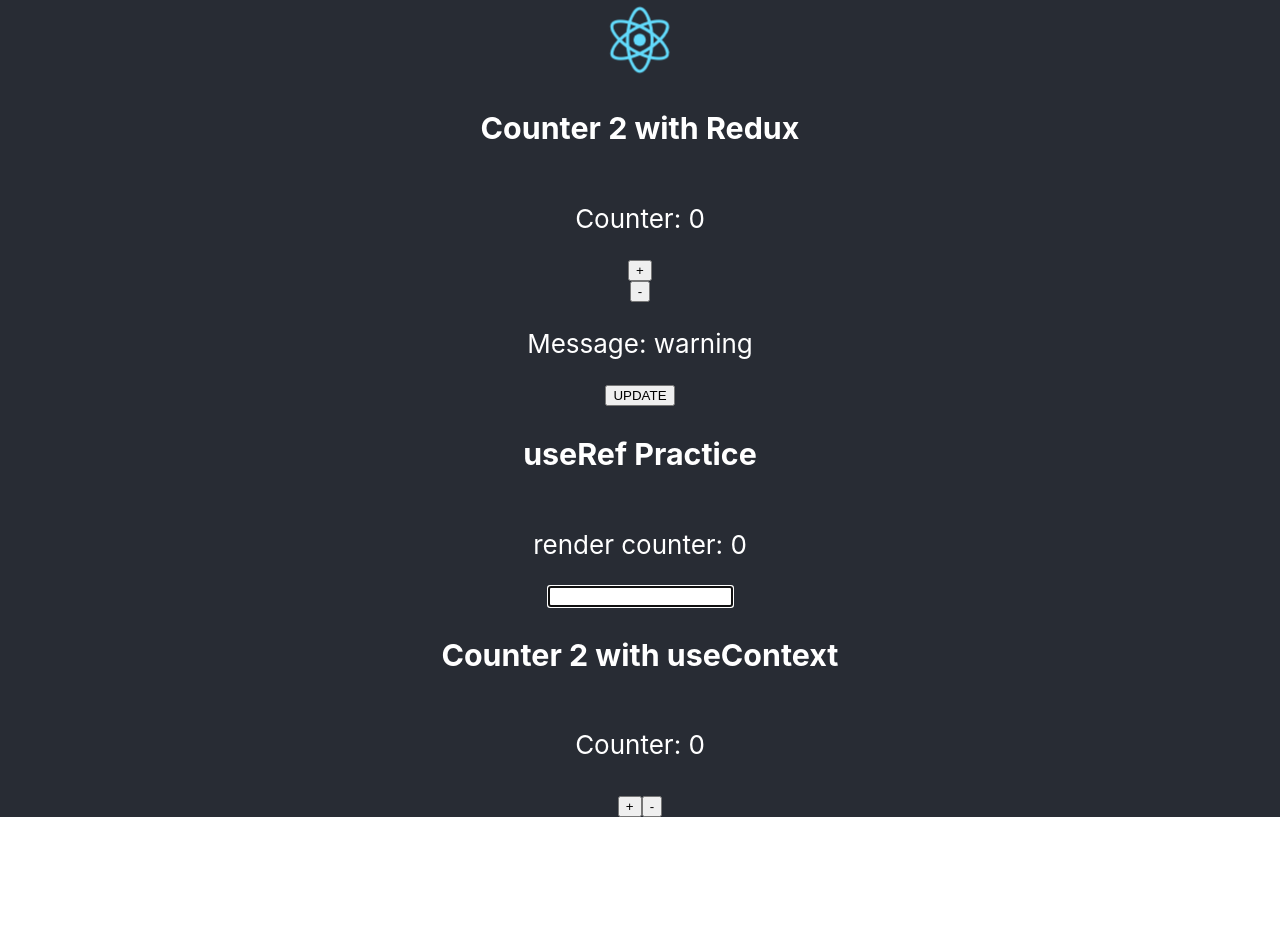
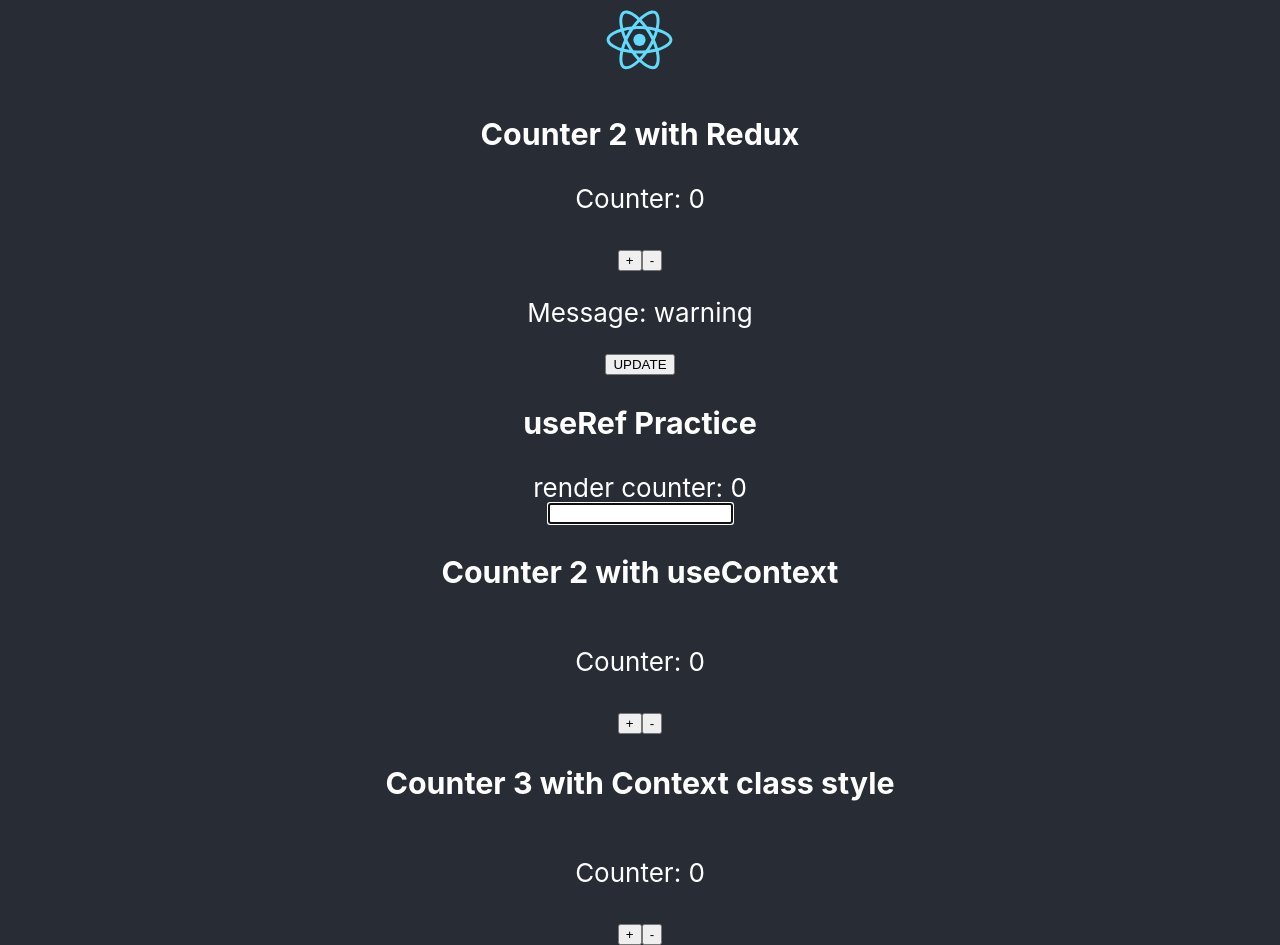
Before and after one commit to pengai123/redux-useContext-useRef-practice, a React app: page / in a window 1280 px wide. Before the commit the page ends 817 px from the top, so only its background shows below. Built offline with nearby package versions, Linux system fonts and the light colour scheme.

Commit message:
add counter 3 using context class style

```diff
--- a/src/components/App.css
+++ b/src/components/App.css
@@ -5,14 +5,18 @@
 .App-logo {
 	/* height: 40vmin; */
 	height: 10vmin;
-  pointer-events: none;
+	pointer-events: none;
+	animation-name: App-logo-spin;
+	animation-duration: 5s;
+	animation-iteration-count: infinite;
+	animation-timing-function: linear;
 }
 
-@media (prefers-reduced-motion: no-preference) {
+/* @media (prefers-reduced-motion: no-preference) {
   .App-logo {
     animation: App-logo-spin infinite 20s linear;
   }
-}
+} */
 
 .App-header {
   background-color: #282c34;
@@ -35,5 +39,5 @@
   }
   to {
     transform: rotate(360deg);
-  }
+	}
 }
--- a/src/components/App.js
+++ b/src/components/App.js
@@ -2,7 +2,10 @@ import React, { useRef, useEffect } from 'react';
 import logo from './logo.svg';
 import './App.css';
 import { useSelector, useDispatch } from "react-redux";
+
+// build another counter with useContext
 import Counter2 from "./Counter2"
+import Counter3 from "./Counter3"
 
 export const counterContext = React.createContext()
 
@@ -68,7 +71,8 @@ function App() {
 
 	return (
 		<div className="App">
-			<header className="App-header">
+			<div className="App-header">
+				<div>
 					<img src={logo} className="App-logo" alt="logo" />
 					<h3>Counter 2 with Redux</h3>
 					<p>
@@ -76,18 +80,22 @@ function App() {
 					</p>
 					<button onClick={handleIncrement}>+</button>
 					<button onClick={handleDecrement}>-</button>
+				</div>
 				<p>
 					Message: {message}
 				</p>
 				<button onClick={handleMsg}>UPDATE</button>
 				<h3>useRef Practice</h3>
-				<p>render counter: {renderCounter.current}</p>
+				<div>render counter: {renderCounter.current}</div>
 				<input ref={btnFocus} />
+
+				<counterContext.Provider value={{ counter, handleIncrement, handleDecrement }}>
 					<h3>Counter 2 with useContext</h3>
-				<counterContext.Provider value={{counter, handleIncrement, handleDecrement}}>
 					<Counter2 />
+					<h3>Counter 3 with Context class style</h3>
+					<Counter3 />
 				</counterContext.Provider>
-			</header>
+			</div>
 		</div>
 	);
 }
--- /dev/null
+++ b/src/components/Counter3.js
@@ -0,0 +1,20 @@
+import React, { Component } from 'react'
+import { counterContext } from "./App"
+
+export default class Counter3 extends Component {
+	render() {
+		return (
+			<counterContext.Consumer>
+				{context => (
+					<div>
+						<p>
+							Counter: {context.counter}
+						</p>
+						<button onClick={context.handleIncrement}>+</button>
+						<button onClick={context.handleDecrement}>-</button>
+					</div>
+				)}
+			</counterContext.Consumer>
+		)
+	}
+}
```
Lines whose indentation alone changed are shown as unchanged.
